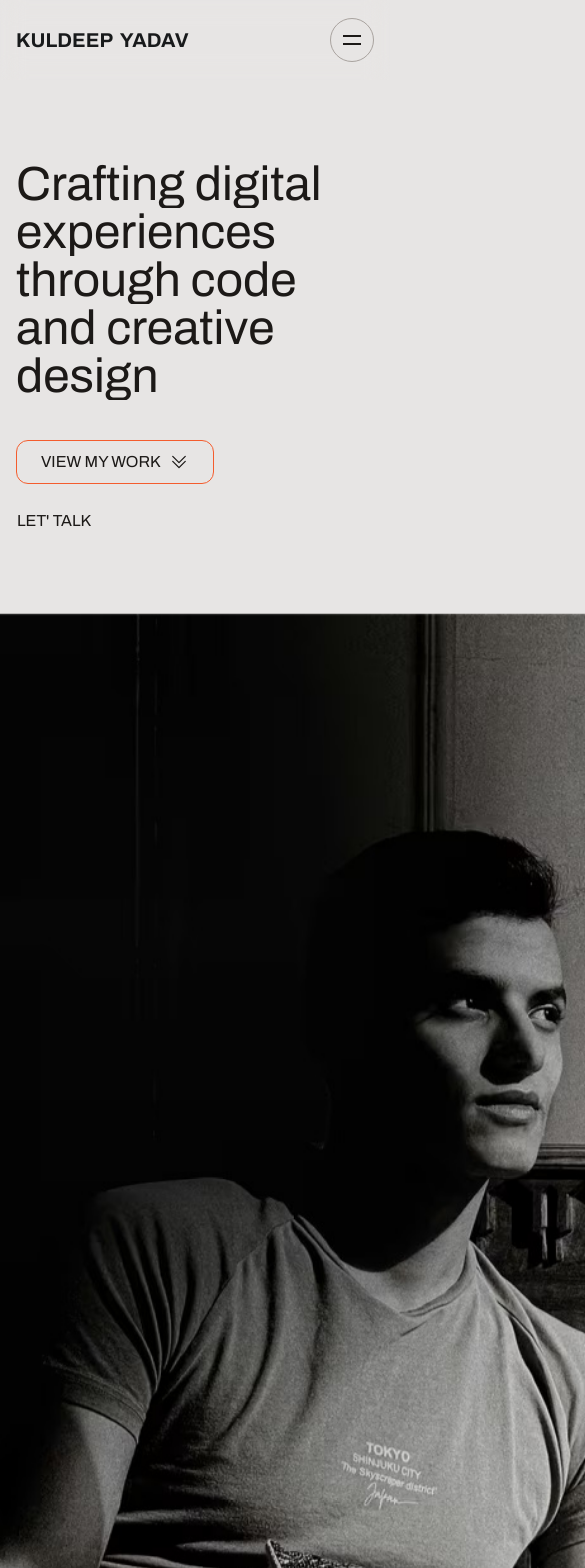
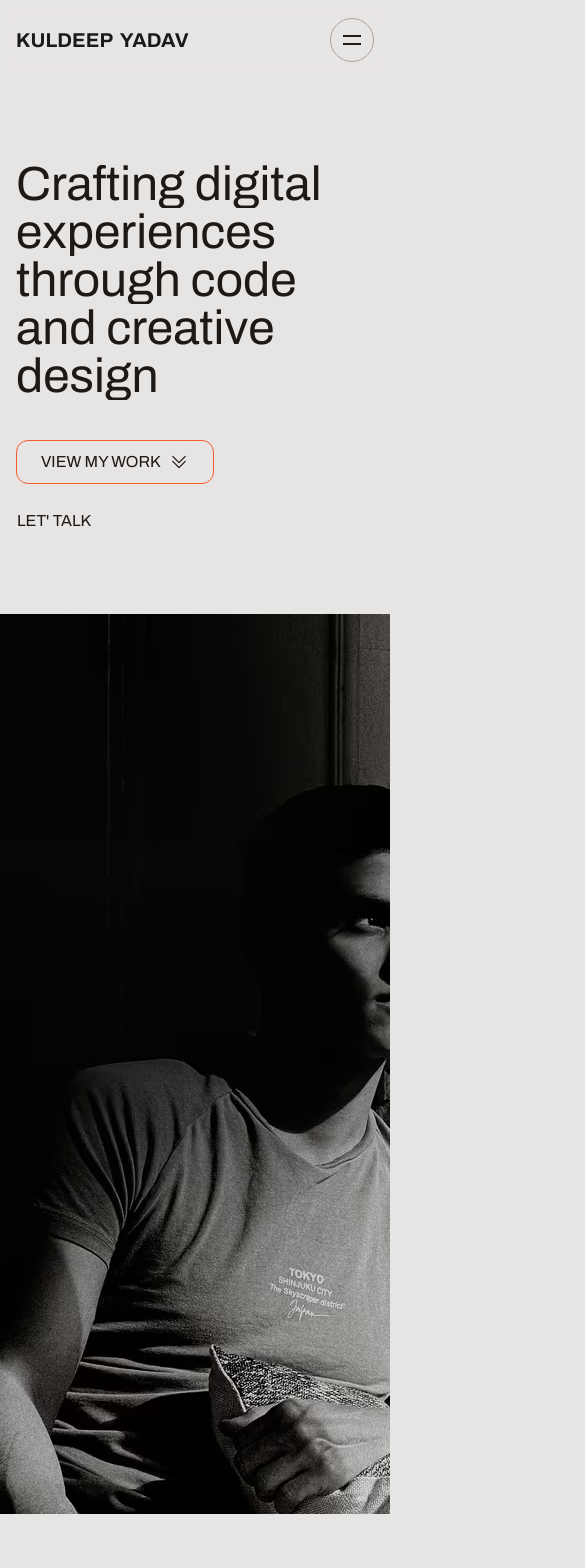
Before and after one commit to KuldeepKdy/WTF-Portfolio, a Next.js app: page / in a window 390 px wide. Shown: the top 1568 px of the page, 585 px wide, since content can reach past the window. Built offline with nearby package versions, Linux system fonts and the light colour scheme.

Commit message:
hero section animation done

```diff
--- a/components/sections/Hero.tsx
+++ b/components/sections/Hero.tsx
@@ -41,8 +41,8 @@ export default function Hero() {
 
   return (
     <section>
-      <div className="grid md:grid-cols-12 md:h-screen items-stretch sticky top-0">
-        <div className="md:col-span-7 flex flex-col justify-center">
+      <div className="grid md:grid-cols-12 md:h-screen items-stretch md:sticky md:top-0">
+        <div className="md:col-span-7 sticky top-0 md:flex flex-col justify-center">
           <div className="container !max-w-full">
             <motion.h1
               initial={{ opacity: 0 }}
@@ -114,15 +114,15 @@ export default function Hero() {
             </div>
           </div>
         </div>
-        <div className="md:col-span-5 relative">
+        <div className="md:col-span-5 w-full overflow-clip md:overflow-visible relative">
           <motion.div
-            className={`mt-20 md:mt-0 md:size-full md:absolute md:right-0 `}
+            className={`mt-20 md:mt-0 md:size-full md:absolute md:right-0   `}
             style={{ width: portraitWidth }}
           >
             <Image
               src={heroImage}
               alt="My Portrait"
-              className="size-full object-cover"
+              className=" md:size-full  relative  object-cover"
             />
           </motion.div>
         </div>
```
